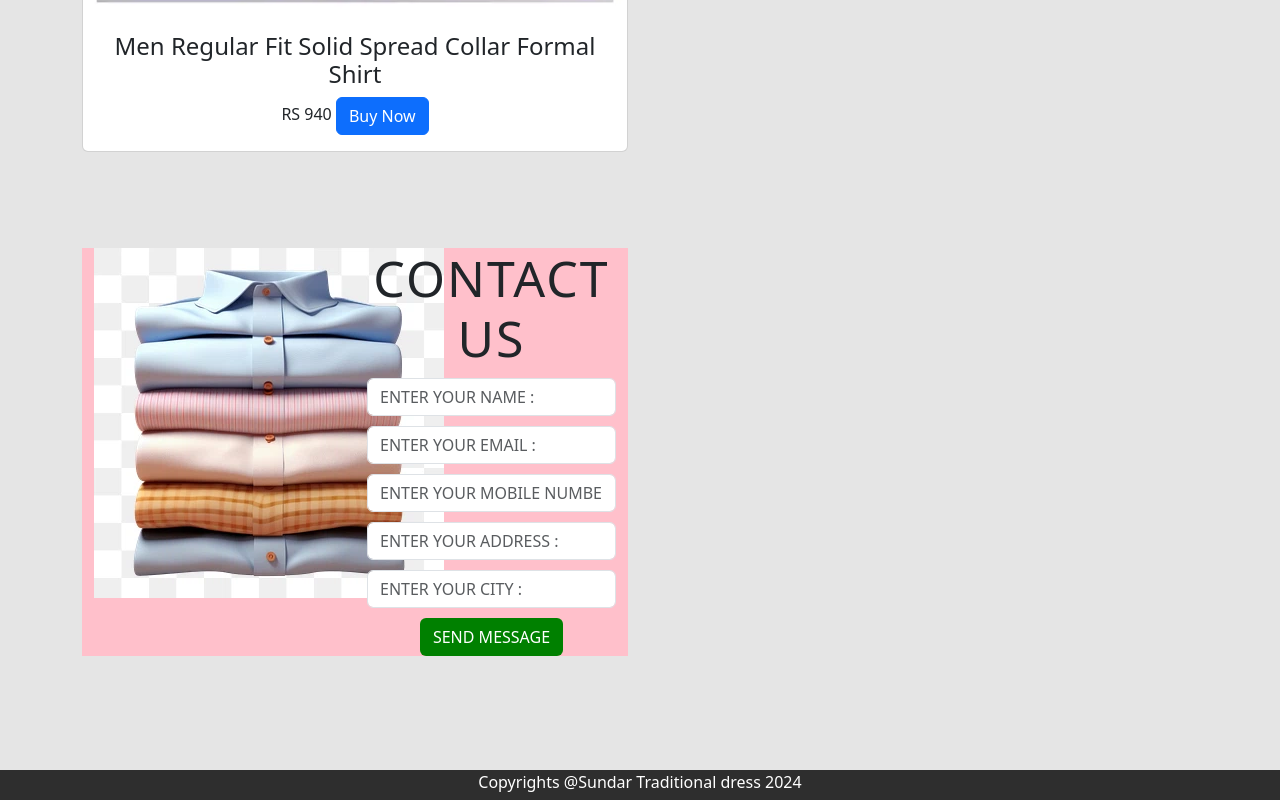
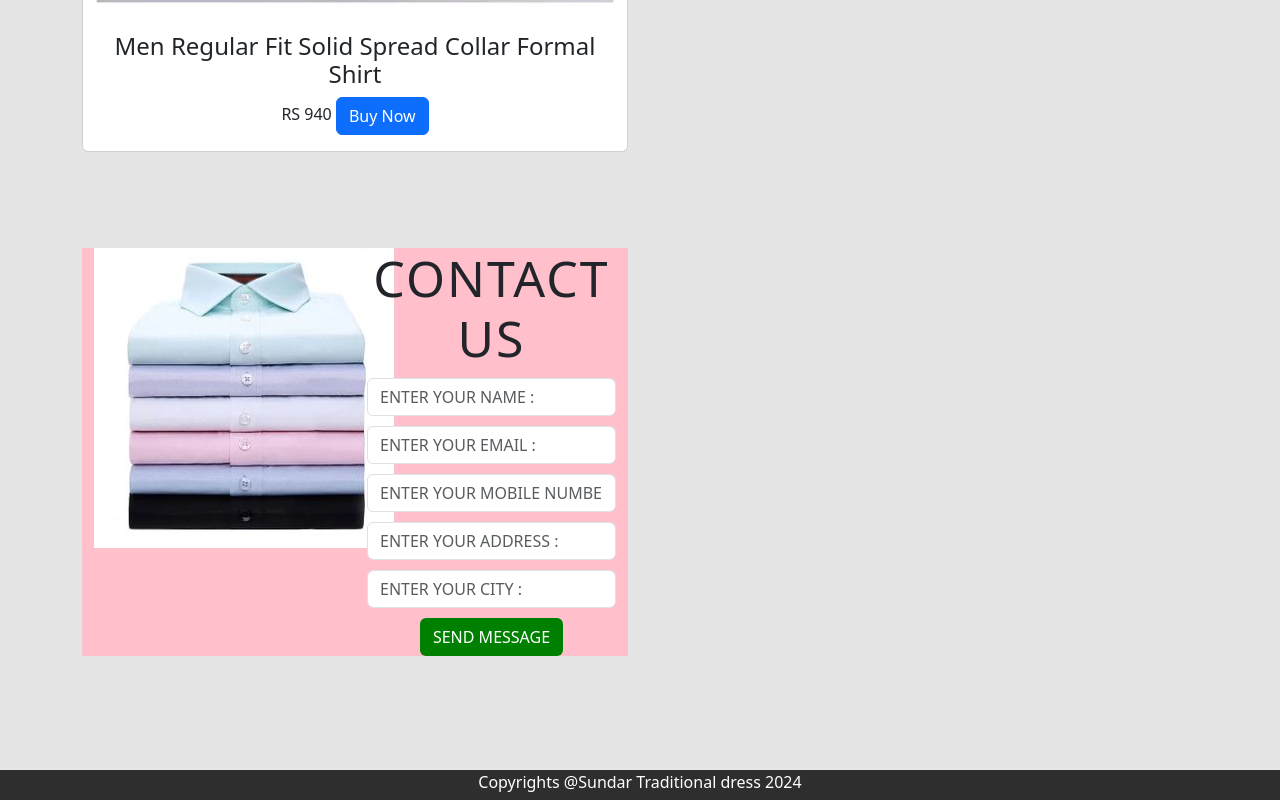
Before and after one commit to Sundar4556/Rajan, a plain HTML site: page index.html in a window 1280 px wide. Shown: the part 6905-7705 px from the top of the page. Drawn offline with nearby package versions, Linux system fonts and the light colour scheme.

Commit message:
Update index.html

```diff
--- a/index.html
+++ b/index.html
@@ -114,7 +114,7 @@
     <div class="container box">
       <div class="row">
          <div class="col-lg-6 col-md-6 col-12">
-            <img src="img9.webp">
+            <img src="img17.jpg">
          </div>
          <div class="col-lg-6 col-md-6 col-12">
             <h1>CONTACT US</h1>
```
